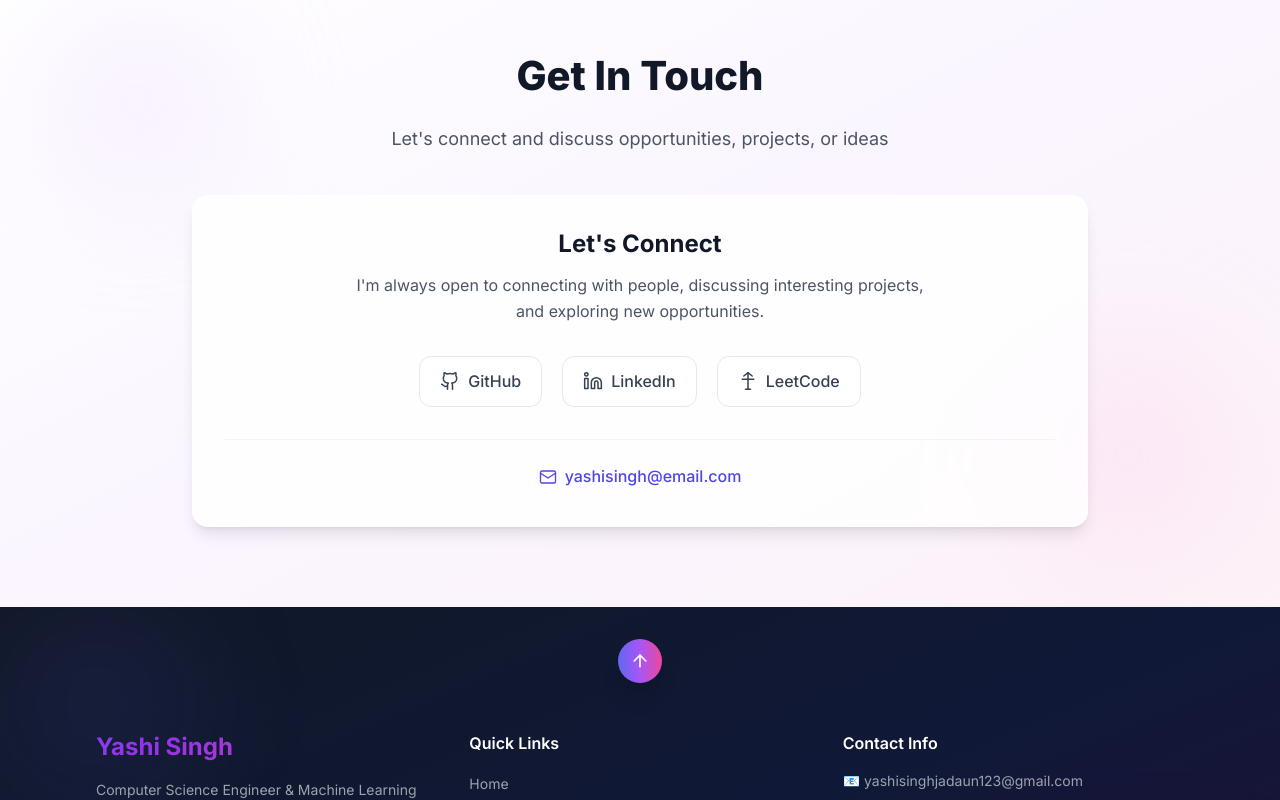
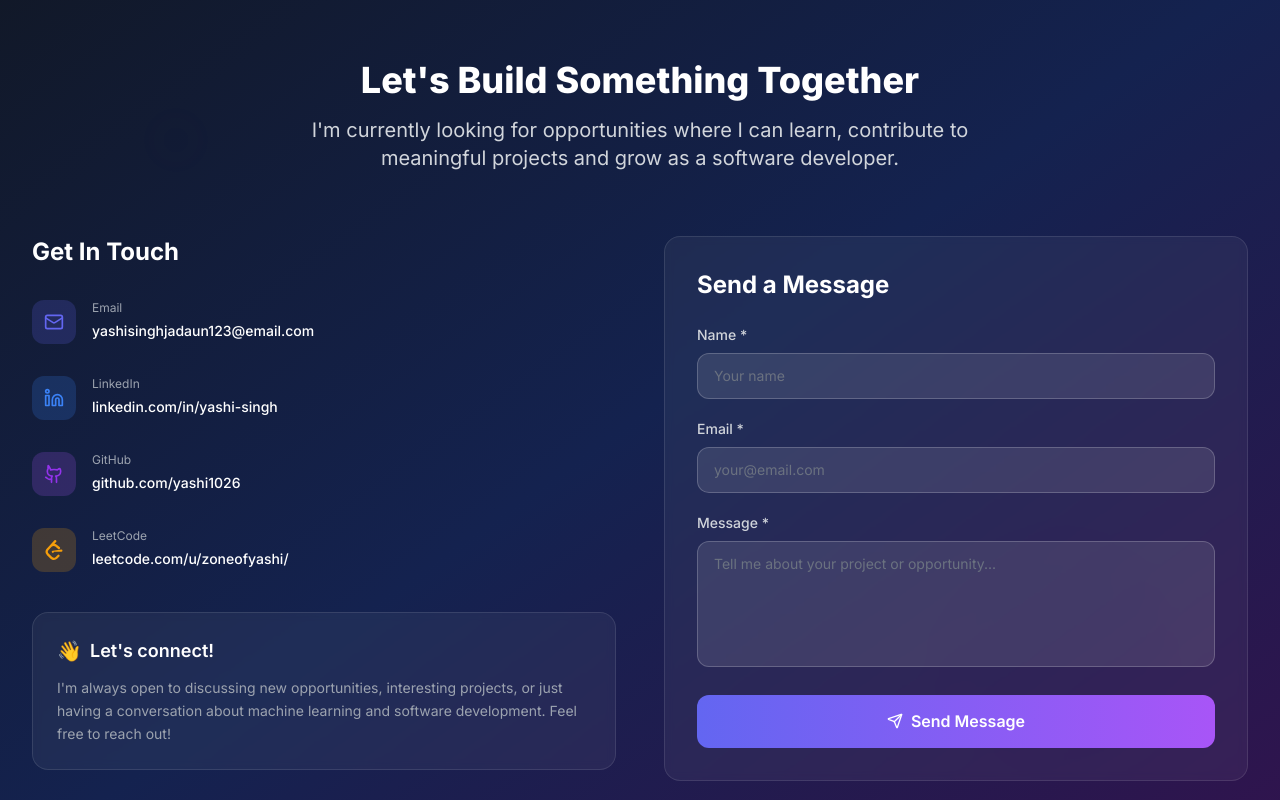
Before and after one commit to yashi1026/Portfolio, a Next.js app: page / in a window 1280 px wide. Shown: the part 4780-5580 px from the top of the page. Built offline with nearby package versions, Linux system fonts and the light colour scheme.

Commit message:
Update ContactSection.tsx

```diff
--- a/src/components/portfolio/ContactSection.tsx
+++ b/src/components/portfolio/ContactSection.tsx
@@ -1,173 +1,65 @@
 'use client';
 
-import { useEffect, useRef, useState } from 'react';
+import { useState } from 'react';
 
 export default function ContactSection() {
-  const [visible, setVisible] = useState(false);
-  const ref = useRef<HTMLElement>(null);
+  const [formData, setFormData] = useState({
+    name: '',
+    email: '',
+    message: '',
+  });
 
-  useEffect(() => {
-    const observer = new IntersectionObserver(
-      ([entry]) => {
-        if (entry.isIntersecting) {
-          setVisible(true);
-        }
-      },
-      { threshold: 0.15 }
-    );
+  const [submitted, setSubmitted] = useState(false);
 
-    if (ref.current) {
-      observer.observe(ref.current);
-    }
+  const handleSubmit = (e: React.FormEvent) => {
+    e.preventDefault();
+    setSubmitted(true);
 
-    return () => observer.disconnect();
-  }, []);
+    setTimeout(() => setSubmitted(false), 3000);
 
-  return (
-    <section
-      id="contact"
-      ref={ref}
-      className="py-20 bg-gradient-to-br from-white via-purple-50 to-pink-50 relative overflow-hidden"
-    >
-      {/* Background */}
-      <div className="absolute inset-0 pointer-events-none">
-        <div className="absolute top-10 left-10 w-48 h-48 bg-purple-200 rounded-full blur-3xl opacity-30" />
-        <div className="absolute bottom-10 right-10 w-56 h-56 bg-pink-200 rounded-full blur-3xl opacity-30" />
-      </div>
+    setFormData({
+      name: '',
+      email: '',
+      message: '',
+    });
+  };
 
-      <div className="max-w-6xl mx-auto px-4 sm:px-6 lg:px-8 relative z-10">
-
-        {/* Section Header */}
-        <div
-          className={`section-header mb-10 transition-all duration-700 ${
-            visible
-              ? 'opacity-100 translate-y-0'
-              : 'opacity-0 translate-y-8'
-          }`}
-        >
-          <h2 className="section-title text-gray-900">
-            Get In Touch
-          </h2>
-
-          <p className="section-subtitle text-gray-600">
-            Let&apos;s connect and discuss opportunities, projects, or ideas
-          </p>
-        </div>
-
-        {/* Contact Content */}
-        <div
-          className={`max-w-4xl mx-auto transition-all duration-700 delay-200 ${
-            visible
-              ? 'opacity-100 translate-y-0'
-              : 'opacity-0 translate-y-8'
-          }`}
-        >
-
-          {/* Let's Connect */}
-          <div
-            className="
-              bg-white/80
-              backdrop-blur-sm
-              rounded-2xl
-              shadow-lg
-              border
-              border-white/60
-              p-8
-              text-center
-            "
-          >
-            <h3 className="text-2xl font-bold text-gray-900 mb-3">
-              Let&apos;s Connect
-            </h3>
-
-            <p className="text-gray-600 mb-8 max-w-xl mx-auto leading-relaxed">
-              I&apos;m always open to connecting with people, discussing
-              interesting projects, and exploring new opportunities.
-            </p>
-
-            {/* Social Links */}
-            <div className="flex flex-wrap justify-center items-center gap-5">
-
-              {/* GitHub */}
-              <a
-                href="https://github.com/yashi1026"
-                target="_blank"
-                rel="noopener noreferrer"
-                aria-label="GitHub"
-                className="
-                  group
-                  flex
-                  items-center
-                  gap-2
-                  px-5
-                  py-3
-                  rounded-xl
-                  border
-                  border-gray-200
-                  bg-white
-                  text-gray-700
-                  font-medium
-                  transition-all
-                  duration-300
-                  hover:-translate-y-1
-                  hover:border-gray-900
-                  hover:bg-gray-900
-                  hover:text-white
-                  hover:shadow-lg
-                "
-              >
+  const CONTACT_ITEMS = [
+    {
+      icon: (
         <svg
+          xmlns="http://www.w3.org/2000/svg"
           width="20"
           height="20"
           viewBox="0 0 24 24"
           fill="none"
           stroke="currentColor"
-                  strokeWidth="1.8"
+          strokeWidth="2"
           strokeLinecap="round"
           strokeLinejoin="round"
         >
-                  <path d="M15 22v-4a4.8 4.8 0 0 0-1-3.5c3 0 6-2 6-5.5.08-1.25-.27-2.48-1-3.5.28-1.15.28-2.35 0-3.5 0 0-1 0-3 1.5-2.64-.5-5.36-.5-8 0C6 2 6 2 5 2c-.3 1.15-.3 2.35 0 3.5A5.4 5.4 0 0 0 4 9c0 3.5 3 5.5 6 5.5-.39.49-.68 1.05-.85 1.65-.17.6-.22 1.23-.15 1.85v4" />
-                  <path d="M9 18c-4.51 2-5-2-7-2" />
+          <path d="m22 7-8.991 5.727a2 2 0 0 1-2.009 0L2 7" />
+          <rect x="2" y="4" width="20" height="16" rx="2" />
         </svg>
+      ),
+      label: 'Email',
+      value: 'yashisinghjadaun123@email.com',
+      href: 'mailto:yashisinghjadaun123@gmail.com',
+      color: '#6366f1',
+      bg: 'bg-indigo-500/20',
+      hoverBg: 'hover:bg-indigo-500/30',
+    },
 
-                <span>GitHub</span>
-              </a>
-
-              {/* LinkedIn */}
-              <a
-                href="https://linkedin.com"
-                target="_blank"
-                rel="noopener noreferrer"
-                aria-label="LinkedIn"
-                className="
-                  group
-                  flex
-                  items-center
-                  gap-2
-                  px-5
-                  py-3
-                  rounded-xl
-                  border
-                  border-gray-200
-                  bg-white
-                  text-gray-700
-                  font-medium
-                  transition-all
-                  duration-300
-                  hover:-translate-y-1
-                  hover:border-blue-500
-                  hover:bg-blue-500
-                  hover:text-white
-                  hover:shadow-lg
-                "
-              >
+    {
+      icon: (
         <svg
+          xmlns="http://www.w3.org/2000/svg"
           width="20"
           height="20"
           viewBox="0 0 24 24"
           fill="none"
           stroke="currentColor"
-                  strokeWidth="1.8"
+          strokeWidth="2"
           strokeLinecap="round"
           strokeLinejoin="round"
         >
@@ -175,90 +67,462 @@ export default function ContactSection() {
           <rect width="4" height="12" x="2" y="9" />
           <circle cx="4" cy="4" r="2" />
         </svg>
+      ),
+      label: 'LinkedIn',
+      value: 'linkedin.com/in/yashi-singh',
+      href: 'https://www.linkedin.com/in/yashi-singh-aba6a4291/',
+      color: '#3b82f6',
+      bg: 'bg-blue-500/20',
+      hoverBg: 'hover:bg-blue-500/30',
+    },
 
-                <span>LinkedIn</span>
-              </a>
-
-              {/* LeetCode */}
-              <a
-                href="https://leetcode.com"
-                target="_blank"
-                rel="noopener noreferrer"
-                aria-label="LeetCode"
-                className="
-                  group
-                  flex
-                  items-center
-                  gap-2
-                  px-5
-                  py-3
-                  rounded-xl
-                  border
-                  border-gray-200
-                  bg-white
-                  text-gray-700
-                  font-medium
-                  transition-all
-                  duration-300
-                  hover:-translate-y-1
-                  hover:border-orange-500
-                  hover:bg-orange-500
-                  hover:text-white
-                  hover:shadow-lg
-                "
-              >
+    {
+      icon: (
         <svg
+          xmlns="http://www.w3.org/2000/svg"
           width="20"
           height="20"
           viewBox="0 0 24 24"
           fill="none"
           stroke="currentColor"
-                  strokeWidth="1.8"
+          strokeWidth="2"
           strokeLinecap="round"
           strokeLinejoin="round"
         >
-                  <path d="M9 22h6" />
-                  <path d="M12 2v20" />
-                  <path d="m17 6-5-4-5 4" />
-                  <path d="M5 10h14" />
+          <path d="M15 22v-4a4.8 4.8 0 0 0-1-3.5c3 0 6-2 6-5.5.08-1.25-.27-2.48-1-3.5 0 0-1 0-3 1.5-2.64-.5-5.36-.5-8 0C6 2 5 2 5 2c-.3 1.15-.3 2.35 0 3.5A5.403 5.403 0 0 0 4 9c0 3.5 3 5.5 6 5.5-.39.49-.68 1.05-.85 1.65-.17.6-.22 1.23-.15 1.85v4" />
+          <path d="M9 18c-4.51 2-5-2-7-2" />
         </svg>
+      ),
+      label: 'GitHub',
+      value: 'github.com/yashi1026',
+      href: 'https://github.com/yashi1026',
+      color: '#9333ea',
+      bg: 'bg-purple-500/20',
+      hoverBg: 'hover:bg-purple-500/30',
+    },
 
-                <span>LeetCode</span>
-              </a>
+    {
+      icon: (
+        <svg
+          xmlns="http://www.w3.org/2000/svg"
+          width="20"
+          height="20"
+          viewBox="0 0 24 24"
+          fill="currentColor"
+        >
+          <path d="M13.483 0a1.374 1.374 0 0 0-.961.438L7.116 6.226l-3.854 4.126a5.266 5.266 0 0 0-1.209 2.104 5.35 5.35 0 0 0-.125.513 5.527 5.527 0 0 0 .062 2.362 5.83 5.83 0 0 0 .349 1.017 5.938 5.938 0 0 0 1.271 1.818l4.277 4.193.039.038c2.248 2.165 5.852 2.133 8.063-.074l2.396-2.392c.54-.54.54-1.414.003-1.955a1.378 1.378 0 0 0-1.951-.003l-2.396 2.392a3.021 3.021 0 0 1-4.205.038l-.02-.019-4.276-4.193c-.652-.64-.972-1.469-.948-2.263a2.68 2.68 0 0 1 .066-.523 2.545 2.545 0 0 1 .619-1.164L9.13 8.114c1.058-1.134 3.204-1.27 4.43-.278l3.501 2.831c.593.48 1.461.387 1.94-.207a1.384 1.384 0 0 0-.207-1.943l-3.5-2.831c-.8-.647-1.766-1.045-2.774-1.202l2.015-2.158A1.384 1.384 0 0 0 13.483 0zm-2.866 12.815a1.38 1.38 0 0 0-1.38 1.382 1.38 1.38 0 0 0 1.38 1.382 1.38 1.38 0 0 0 1.38-1.382H20.79a1.38 1.38 0 0 0 1.38-1.382 1.38 1.38 0 0 0-1.38-1.382z" />
+        </svg>
+      ),
+      label: 'LeetCode',
+      value: 'leetcode.com/u/zoneofyashi/',
+      href: 'https://leetcode.com/u/zoneofyashi/',
+      color: '#f59e0b',
+      bg: 'bg-amber-500/20',
+      hoverBg: 'hover:bg-amber-500/30',
+    },
+  ];
 
+  return (
+    <section
+      id="contact"
+      className="py-24 bg-gradient-to-br from-gray-900 via-blue-900/50 to-purple-900/50 text-white relative overflow-hidden"
+    >
+      {/* Background */}
+      <div className="absolute inset-0 overflow-hidden">
+        <div className="absolute top-20 left-20 w-48 h-48 bg-blue-500 rounded-full mix-blend-multiply filter blur-3xl opacity-10" />
+
+        <div className="absolute bottom-20 right-20 w-72 h-72 bg-purple-500 rounded-full mix-blend-multiply filter blur-3xl opacity-10" />
+
+        <div className="absolute top-1/2 left-1/2 -translate-x-1/2 -translate-y-1/2 w-56 h-56 bg-indigo-500 rounded-full mix-blend-multiply filter blur-3xl opacity-5" />
       </div>
 
-            {/* Email */}
-            <div className="mt-8 pt-6 border-t border-gray-100">
-              <a
-                href="mailto:yashisingh@email.com"
+      <div className="max-w-7xl mx-auto px-4 sm:px-6 lg:px-8 relative z-10">
+
+        {/* Header */}
+        <div className="text-center mb-16">
+          <h2 className="text-4xl font-extrabold text-white mb-4">
+            Let&apos;s Build Something Together
+          </h2>
+
+          <p className="text-xl text-gray-300 max-w-2xl mx-auto">
+            I&apos;m currently looking for opportunities where I can learn,
+            contribute to meaningful projects and grow as a software developer.
+          </p>
+        </div>
+
+        <div className="grid lg:grid-cols-2 gap-12">
+
+          {/* =====================================================
+              LEFT: CONTACT INFORMATION
+          ===================================================== */}
+
+          <div className="space-y-8">
+
+            <div>
+              <h3 className="text-2xl font-bold mb-6">
+                Get In Touch
+              </h3>
+
+              <div className="space-y-4">
+
+                {CONTACT_ITEMS.map((item) => (
+                  <div
+                    key={item.label}
                     className="
-                  inline-flex
+                      flex
                       items-center
-                  gap-2
-                  text-indigo-600
-                  font-medium
+                      space-x-4
+                      group
+                      cursor-pointer
+                      rounded-xl
+                      p-2
+                      -ml-2
+                      transition-all
+                      duration-300
+                      hover:bg-white/[0.03]
                     "
                   >
-                <svg
-                  width="18"
-                  height="18"
-                  viewBox="0 0 24 24"
-                  fill="none"
-                  stroke="currentColor"
-                  strokeWidth="1.8"
-                  strokeLinecap="round"
-                  strokeLinejoin="round"
+
+                    {/* ICON */}
+
+                    <div
+                      className={`
+                        ${item.bg}
+                        ${item.hoverBg}
+                        p-3
+                        rounded-xl
+                        transition-all
+                        duration-300
+                        group-hover:scale-110
+                        group-hover:-translate-y-1
+                        group-hover:shadow-lg
+                      `}
+                      style={{
+                        color: item.color,
+                      }}
                     >
-                  <path d="m22 7-8.991 5.727a2 2 0 0 1-2.009 0L2 7" />
-                  <rect x="2" y="4" width="20" height="16" rx="2" />
-                </svg>
+                      {item.icon}
+                    </div>
 
-                yashisingh@email.com
+                    {/* TEXT */}
+
+                    <div>
+                      <p
+                        className="
+                          text-gray-400
+                          text-xs
+                          mb-0.5
+                          transition-colors
+                          duration-300
+                          group-hover:text-gray-300
+                        "
+                      >
+                        {item.label}
+                      </p>
+
+                      <a
+                        href={item.href}
+                        target={
+                          item.href.startsWith('http')
+                            ? '_blank'
+                            : undefined
+                        }
+                        rel={
+                          item.href.startsWith('http')
+                            ? 'noopener noreferrer'
+                            : undefined
+                        }
+                        className="
+                          text-white
+                          hover:text-indigo-400
+                          transition-all
+                          duration-300
+                          text-sm
+                          font-medium
+                          group-hover:translate-x-1
+                          inline-block
+                        "
+                      >
+                        {item.value}
                       </a>
                     </div>
 
                   </div>
+                ))}
+
+              </div>
+            </div>
+
+            {/* Connect Box */}
+
+            <div
+              className="
+                bg-white/5
+                backdrop-blur-sm
+                rounded-2xl
+                p-6
+                border
+                border-white/10
+                transition-all
+                duration-300
+                hover:bg-white/[0.08]
+                hover:border-white/20
+                hover:-translate-y-1
+                hover:shadow-xl
+              "
+            >
+              <h4 className="text-lg font-semibold mb-3 flex items-center space-x-2">
+                <span className="text-xl">👋</span>
+
+                <span>Let&apos;s connect!</span>
+              </h4>
+
+              <p className="text-gray-400 leading-relaxed text-sm">
+                I&apos;m always open to discussing new opportunities,
+                interesting projects, or just having a conversation about
+                machine learning and software development. Feel free to reach
+                out!
+              </p>
+            </div>
+
+          </div>
+
+          {/* =====================================================
+              RIGHT: CONTACT FORM
+          ===================================================== */}
+
+          <div
+            className="
+              bg-white/5
+              backdrop-blur-sm
+              rounded-2xl
+              p-8
+              border
+              border-white/10
+              transition-all
+              duration-300
+              hover:bg-white/[0.07]
+              hover:border-white/20
+              hover:shadow-xl
+            "
+          >
+
+            <h3 className="text-2xl font-bold mb-6">
+              Send a Message
+            </h3>
+
+            {submitted ? (
+
+              <div className="flex flex-col items-center justify-center py-12 space-y-4">
+
+                <div className="w-16 h-16 bg-green-500/20 rounded-full flex items-center justify-center">
+                  <svg
+                    xmlns="http://www.w3.org/2000/svg"
+                    width="32"
+                    height="32"
+                    viewBox="0 0 24 24"
+                    fill="none"
+                    stroke="currentColor"
+                    strokeWidth="2"
+                    strokeLinecap="round"
+                    strokeLinejoin="round"
+                    className="text-green-400"
+                  >
+                    <path d="M20 6 9 17l-5-5" />
+                  </svg>
+                </div>
+
+                <p className="text-green-400 font-semibold text-lg">
+                  Message sent!
+                </p>
+
+                <p className="text-gray-400 text-sm text-center">
+                  Thank you for reaching out. I&apos;ll get back to you soon.
+                </p>
+
+              </div>
+
+            ) : (
+
+              <form
+                onSubmit={handleSubmit}
+                className="space-y-5"
+              >
+
+                {/* Name */}
+
+                <div>
+                  <label
+                    htmlFor="contact-name"
+                    className="block text-sm font-medium text-gray-300 mb-2"
+                  >
+                    Name *
+                  </label>
+
+                  <input
+                    id="contact-name"
+                    type="text"
+                    required
+                    value={formData.name}
+                    onChange={(e) =>
+                      setFormData({
+                        ...formData,
+                        name: e.target.value,
+                      })
+                    }
+                    placeholder="Your name"
+                    className="
+                      w-full
+                      bg-white/10
+                      border
+                      border-white/20
+                      rounded-xl
+                      px-4
+                      py-3
+                      text-white
+                      placeholder-gray-500
+                      focus:outline-none
+                      focus:border-indigo-400
+                      focus:ring-1
+                      focus:ring-indigo-400
+                      transition-all
+                      text-sm
+                    "
+                  />
+                </div>
+
+                {/* Email */}
+
+                <div>
+                  <label
+                    htmlFor="contact-email"
+                    className="block text-sm font-medium text-gray-300 mb-2"
+                  >
+                    Email *
+                  </label>
+
+                  <input
+                    id="contact-email"
+                    type="email"
+                    required
+                    value={formData.email}
+                    onChange={(e) =>
+                      setFormData({
+                        ...formData,
+                        email: e.target.value,
+                      })
+                    }
+                    placeholder="your@email.com"
+                    className="
+                      w-full
+                      bg-white/10
+                      border
+                      border-white/20
+                      rounded-xl
+                      px-4
+                      py-3
+                      text-white
+                      placeholder-gray-500
+                      focus:outline-none
+                      focus:border-indigo-400
+                      focus:ring-1
+                      focus:ring-indigo-400
+                      transition-all
+                      text-sm
+                    "
+                  />
+                </div>
+
+                {/* Message */}
+
+                <div>
+                  <label
+                    htmlFor="contact-message"
+                    className="block text-sm font-medium text-gray-300 mb-2"
+                  >
+                    Message *
+                  </label>
+
+                  <textarea
+                    id="contact-message"
+                    required
+                    rows={5}
+                    value={formData.message}
+                    onChange={(e) =>
+                      setFormData({
+                        ...formData,
+                        message: e.target.value,
+                      })
+                    }
+                    placeholder="Tell me about your project or opportunity..."
+                    className="
+                      w-full
+                      bg-white/10
+                      border
+                      border-white/20
+                      rounded-xl
+                      px-4
+                      py-3
+                      text-white
+                      placeholder-gray-500
+                      focus:outline-none
+                      focus:border-indigo-400
+                      focus:ring-1
+                      focus:ring-indigo-400
+                      transition-all
+                      resize-none
+                      text-sm
+                    "
+                  />
+                </div>
+
+                {/* Send Button */}
+
+                <button
+                  type="submit"
+                  className="
+                    w-full
+                    bg-gradient-to-r
+                    from-indigo-500
+                    to-purple-500
+                    text-white
+                    py-3.5
+                    rounded-xl
+                    font-semibold
+                    hover:shadow-lg
+                    hover:shadow-indigo-500/30
+                    hover:-translate-y-0.5
+                    transition-all
+                    duration-300
+                    flex
+                    items-center
+                    justify-center
+                    space-x-2
+                  "
+                >
+                  <svg
+                    xmlns="http://www.w3.org/2000/svg"
+                    width="16"
+                    height="16"
+                    viewBox="0 0 24 24"
+                    fill="none"
+                    stroke="currentColor"
+                    strokeWidth="2"
+                    strokeLinecap="round"
+                    strokeLinejoin="round"
+                  >
+                    <path d="M14.536 21.686a.5.5 0 0 0 .937-.024l6.5-19a.496.496 0 0 0-.635-.635l-19 6.5a.5.5 0 0 0-.024.937l7.93 3.18a2 2 0 0 1 1.112 1.11z" />
+                    <path d="m21.854 2.147-10.94 10.939" />
+                  </svg>
+
+                  <span>Send Message</span>
+                </button>
+
+              </form>
+            )}
+
+          </div>
+
         </div>
       </div>
     </section>
```
Lines whose indentation alone changed are shown as unchanged.
